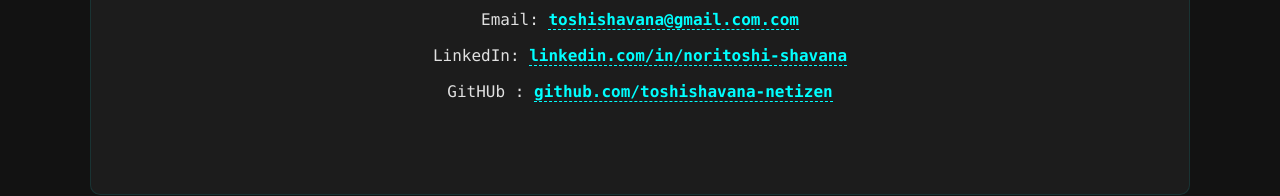
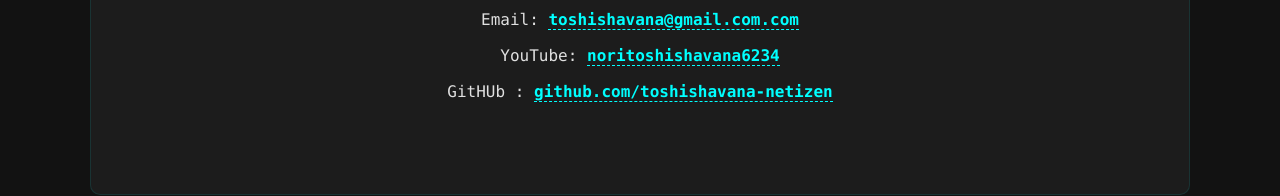
Before and after one commit to toshishavana-netizen/Noritoshi, a plain HTML site: page index.html in a window 1280 px wide. Shown: the part 3150-3346 px from the top of the page. Drawn offline with nearby package versions, Linux system fonts and the light colour scheme; a script that the page names is missing.

```diff
--- a/index.html
+++ b/index.html
@@ -96,7 +96,7 @@
         <p>Inisiasi komunikasi untuk kolaborasi atau proyek pengembangan.</p>
         <div class="contact-links">
             <p>Email: <a href="mailto:toshishavana@contoh.com">toshishavana@gmail.com.com</a></p>
-            <p>LinkedIn: <a href="#" target="_blank">linkedin.com/in/noritoshi-shavana</a></p>
+            <p>YouTube: <a href="https://www.youtube.com/@noritoshishavana6234" target="_blank">noritoshishavana6234</a></p>
             <p>GitHUb : <a href="https://github.com/toshishavana-netizen" target="_blank">github.com/toshishavana-netizen</a></p>
         </div>
     </section>
```
